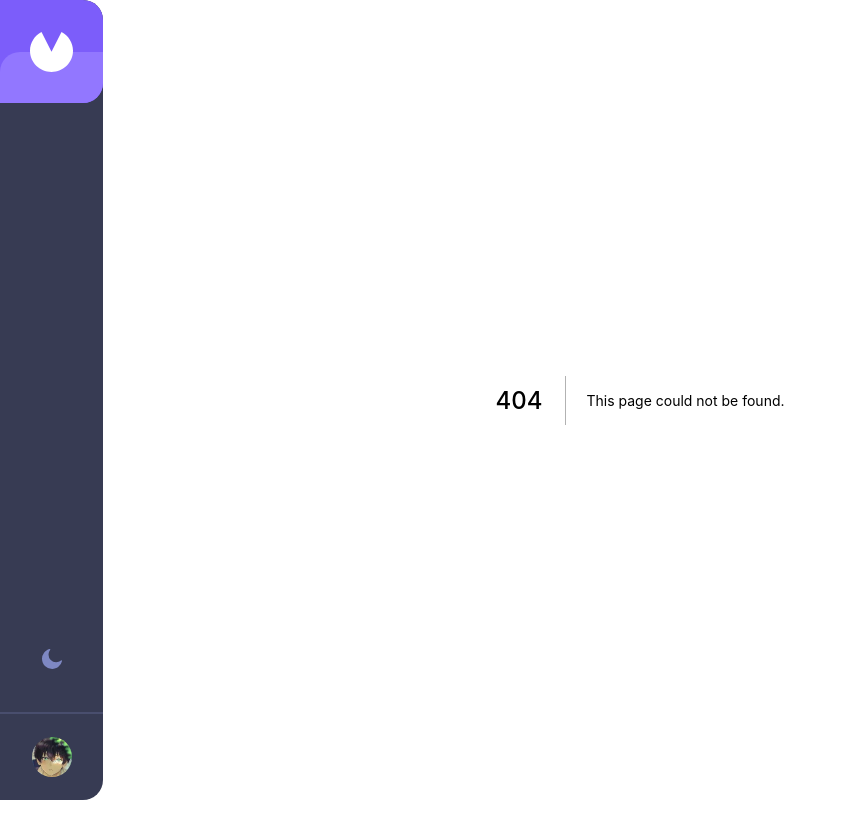
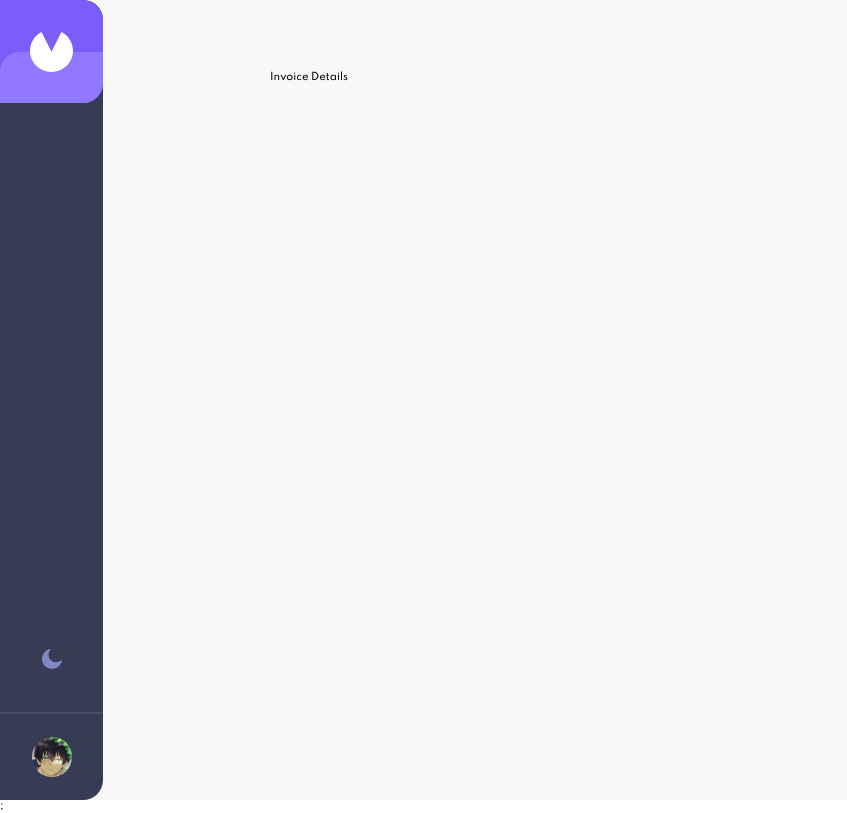
Before and after one commit to Euuphi/invoice-app, a Next.js app: page /invoices/1 in a window 1280 px wide. Before the commit this address had no page. Shown: the whole page, without its empty margins (0-847 px from the left). Built offline with nearby package versions, Linux system fonts and the light colour scheme.

Commit message:
Route to invoice detail page when invoice is clicked

```diff
--- /dev/null
+++ b/pages/invoices/[id]/index.js
@@ -0,0 +1,21 @@
+import Head from "next/head";
+// Comonents
+import Background from "components/layout/Background";
+import MainContainer from "components/layout/MainContainer";
+import InvoiceDetails from "components/invoice/InvoiceDetails";
+
+export default function InvoiceItem() {
+    return (
+        <>
+            <Head>
+                <title>Invoice App</title>
+            </Head>
+            <Background>
+                <MainContainer>
+                    <InvoiceDetails />
+                </MainContainer>
+            </Background>
+            ;
+        </>
+    );
+}
--- /dev/null
+++ b/src/components/invoice/InvoiceDetails/InvoiceDetails.js
@@ -0,0 +1,5 @@
+const InvoiceDetails = () => {
+    return <>Invoice Details</>;
+};
+
+export default InvoiceDetails;
--- /dev/null
+++ b/src/components/invoice/InvoiceDetails/index.js
@@ -0,0 +1 @@
+export { default } from "./InvoiceDetails";
--- a/src/components/invoice/InvoiceItem/InvoiceItem.js
+++ b/src/components/invoice/InvoiceItem/InvoiceItem.js
@@ -1,3 +1,4 @@
+import { useRouter } from "next/router";
 import styled from "styled-components";
 // Theme
 import { colors } from "themes/colors";
@@ -27,9 +28,11 @@ const Container = styled.div`
 `;
 
 const InvoiceItem = ({ id, clientName, dueDate, total, status }) => {
+    const router = useRouter();
+
     // Route user to selected invoice
     const clickHandler = () => {
-        console.log(id);
+        router.push(`/invoices/${id}`);
     };
 
     return (
```
